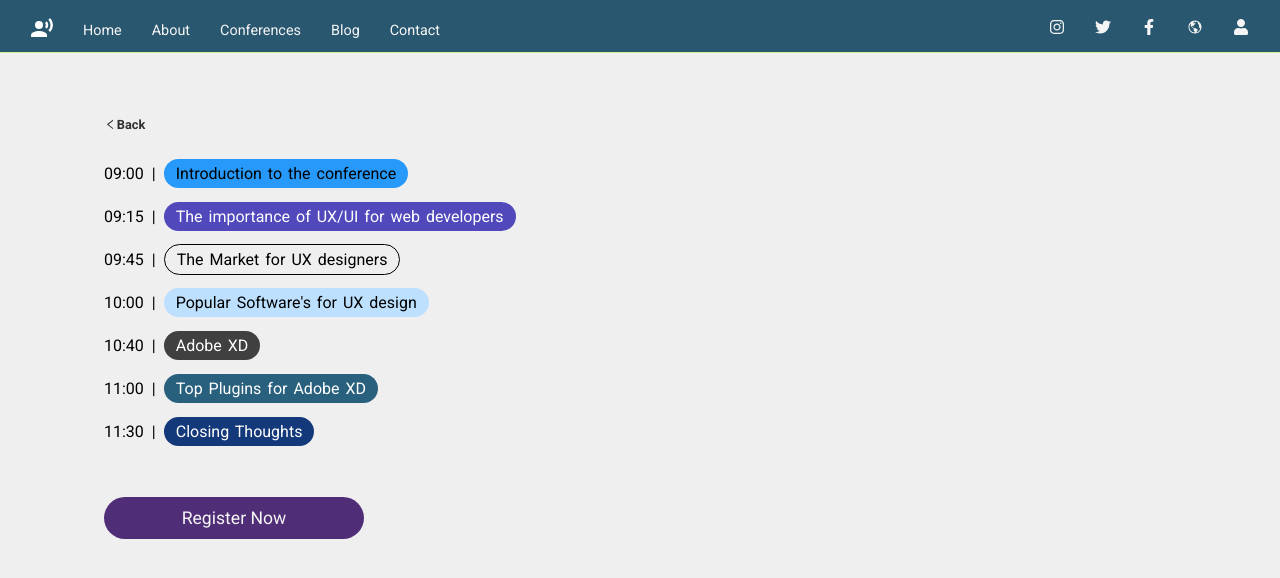
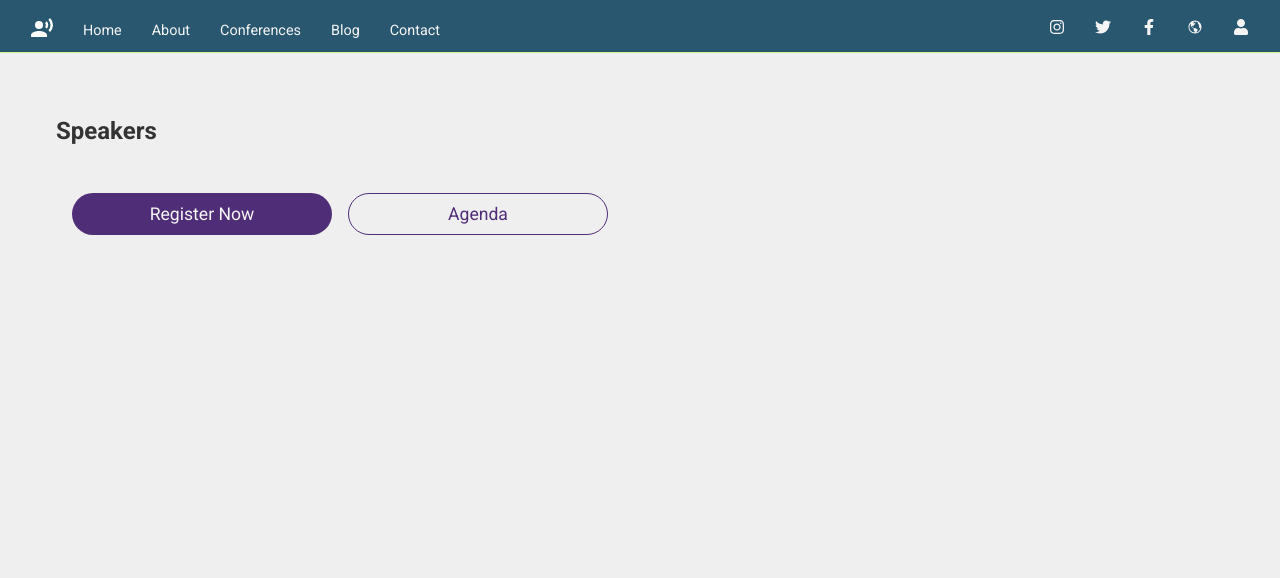
Before and after one commit to Nechir-89/conference-schedule, a React (Create React App) app: page /ConferenceDetails in a window 1280 px wide. Shown: the top 578 px of the page. Built offline with nearby package versions, Linux system fonts and the light colour scheme.

Commit message:
switching between conference details, registration, and agenda

```diff
--- a/public/style/conferenceDetails.css
+++ b/public/style/conferenceDetails.css
@@ -20,22 +20,21 @@ div.left-side h2.figure-caption {
 }
 
 div.right-side {
-  margin-left: 2rem;
-  margin-top: 1rem;
-  display: -webkit-box;
-  display: -ms-flexbox;
-  display: flex;
-  -webkit-box-pack: left;
-      -ms-flex-pack: left;
-          justify-content: left;
-  width: 550px;
-  height: 600px;
+  display: -ms-grid;
+  display: grid;
+  -ms-grid-columns: (600px)[3];
+      grid-template-columns: repeat(3, 600px);
+  width: 600px;
   overflow: hidden;
 }
 
 div.right-side div.detailsSection {
-  width: 550px;
-  margin-left: -550px;
+  -ms-grid-column: 1;
+  -ms-grid-column-span: 1;
+  grid-column: 1/2;
+  -ms-grid-row: 1;
+  grid-row: 1/1;
+  padding: 1rem;
 }
 
 div.right-side div.detailsSection h1.conference-name {
@@ -122,20 +121,28 @@ div.right-side div.detailsSection div.call-to-action button.agenda-btn {
 }
 
 div.right-side div.registerSection {
-  width: 550px;
-  margin-left: -550px;
-}
-
-div.right-side div.registerSection .top-buttons {
-  margin: 1em 3em 3em 2em;
+  -ms-grid-column: 2;
+  -ms-grid-column-span: 1;
+  grid-column: 2/3;
+  -ms-grid-row: 1;
+  grid-row: 1/1;
+  padding: 1rem;
 }
 
 div.right-side div.registerSection .back {
-  background-color: none;
+  display: -webkit-box;
+  display: -ms-flexbox;
+  display: flex;
+  -webkit-box-align: center;
+      -ms-flex-align: center;
+          align-items: center;
+  background-color: transparent;
   border: none;
-  font-size: 1.2rem;
-  color: #808080;
-  margin-left: 1em;
+  margin-bottom: 2rem;
+  font-size: 0.8rem;
+  font-weight: bold;
+  color: rgba(0, 0, 0, 0.8);
+  cursor: pointer;
 }
 
 div.right-side div.registerSection .first_name,
@@ -152,7 +159,7 @@ div.right-side div.registerSection .job_title {
 }
 
 div.right-side div.registerSection .register-form {
-  margin: 4em;
+  margin: 1em;
 }
 
 div.right-side div.registerSection .form-elements {
@@ -200,8 +207,12 @@ div.right-side div.registerSection .register {
 }
 
 div.right-side div.agendaSection {
-  width: 550px;
-  padding: 2rem;
+  -ms-grid-column: 3;
+  -ms-grid-column-span: 1;
+  grid-column: 3/4;
+  -ms-grid-row: 1;
+  grid-row: 1/1;
+  padding: 1rem;
 }
 
 div.right-side div.agendaSection div {
@@ -237,22 +248,4 @@ div.right-side div.agendaSection button.back-btn {
   color: rgba(0, 0, 0, 0.8);
   cursor: pointer;
 }
-
-div.right-side div.agendaSection button.register {
-  width: 260px;
-  height: 42px;
-  border-radius: 3rem;
-  cursor: pointer;
-  font-size: 1.1rem;
-  outline: none;
-  border: none;
-  background-color: #502e77;
-  color: whitesmoke;
-  margin-top: 2rem;
-}
-
-div.right-side div.agendaSection button.register:hover {
-  -webkit-box-shadow: 0px 0px 7.5px rgba(0, 0, 0, 0.5);
-          box-shadow: 0px 0px 7.5px rgba(0, 0, 0, 0.5);
-}
 /*# sourceMappingURL=conferenceDetails.css.map */
--- a/public/style/conferenceDetails.scss
+++ b/public/style/conferenceDetails.scss
@@ -21,22 +21,20 @@ div.left-side {
 }
 
 div.right-side {
-    margin-left: 2rem;
-    margin-top: 1rem;
-    display: flex;
-    justify-content: left;
-    width: 550px;
-    height: 600px;
+
+    display: grid;
+    grid-template-columns: repeat(3, 600px);
+    width: 600px;
     overflow: hidden;
-
     div.detailsSection {
-        width: 550px;
-        margin-left: -550px;
-
+        grid-column: 1/2;
+        grid-row: 1/1;
+        padding: 1rem;
         h1.conference-name {
             color: #333333;
             margin-bottom: 1rem;
         }
+
         p.conference-description {
             margin-bottom: 2rem;
             color: #4d4d4d;
@@ -100,18 +98,20 @@ div.right-side {
         }
     }
     div.registerSection {
-        width: 550px;
-        margin-left: -550px;
-        .top-buttons {
-            margin: 1em 3em 3em 2em;
-        }
+        grid-column: 2/3;
+        grid-row: 1/1;
+        padding: 1rem;
 
         .back {
-            background-color: none;
+            display: flex;
+            align-items: center;
+            background-color: transparent;
             border: none;
-            font-size: 1.2rem;
-            color: #808080;
-            margin-left: 1em;
+            margin-bottom: 2rem;
+            font-size: 0.8rem;
+            font-weight: bold;
+            color: rgba(0, 0, 0, 0.8);
+            cursor: pointer;
         }
         .first_name,
         .last_name,
@@ -127,7 +127,7 @@ div.right-side {
         }
 
         .register-form {
-            margin: 4em;
+            margin: 1em;
         }
 
         .form-elements {
@@ -175,8 +175,9 @@ div.right-side {
         }
     }
     div.agendaSection {
-        width: 550px;
-        padding: 2rem;
+        grid-column: 3/4;
+        grid-row: 1/1;
+        padding: 1rem;
         div {
             margin: 1.5rem 0;
 
@@ -192,7 +193,7 @@ div.right-side {
                 padding: 0.3rem 0.75rem;
             }
         }
-        button.back-btn{
+        button.back-btn {
             display: flex;
             align-items: center;
             background-color: transparent;
@@ -203,20 +204,5 @@ div.right-side {
             color: rgba(0, 0, 0, 0.8);
             cursor: pointer;
         }
-        button.register {
-            width: 260px;
-            height: 42px;
-            border-radius: 3rem;
-            cursor: pointer;
-            font-size: 1.1rem;
-            outline: none;
-            border: none;
-            background-color: #502e77;
-            color: whitesmoke;
-            &:hover {
-                box-shadow: 0px 0px 7.5px rgba(0, 0, 0, 0.5);
-            }
-            margin-top: 2rem;
-        }
     }
 }
--- a/src/components/ConferenceDetails.js
+++ b/src/components/ConferenceDetails.js
@@ -5,6 +5,9 @@ class ConferenceDetails extends React.Component {
     constructor(props) {
         super(props)
         this.state = {
+            gridColumnDetails: '1/2',
+            gridColumnRegister: '2/3',
+            gridColumnAgenda: '3/4'
         }
     }
 
@@ -20,7 +23,7 @@ class ConferenceDetails extends React.Component {
                 </div>
                 {/* col 2 */}
                 <div className='right-side'>
-                    <div className='detailsSection'>
+                    <div className='detailsSection' style={{'grid-column': this.state.gridColumnDetails}}>
                         <h1 className='conference-name'>{this.props.name}</h1>
                         <p className='conference-description'>
                             {this.props.description}
@@ -42,16 +45,15 @@ class ConferenceDetails extends React.Component {
 
                         </div>
                         <div className='call-to-action'>
-                            <button className='register-btn' to='/RegisterForm/'>Register Now</button>
-                            <button className='agenda-btn'>Agenda</button>
+                            <button className='register-btn' onClick={()=>{this.setState({gridColumnDetails: '2/3', gridColumnRegister: '1/2'})}}>Register Now</button>
+                            <button className='agenda-btn' onClick={()=>{this.setState({gridColumnDetails: '3/4', gridColumnAgenda: '1/2'})}}>Agenda</button>
                         </div>
                     </div>
-                    <div className='registerSection'>
-                        <div className='top-buttons'>
+                    <div className='registerSection' style={{gridColumn: this.state.gridColumnRegister}}>
+                        <div className='top-buttons' onClick={()=>{this.setState({gridColumnDetails:'1/2', gridColumnRegister:'2/3'})}}>
                             <button className='back'>
                                 <IoIosArrowBack color='#000' size={30} />Back
-                                </button>
-                            <button className='agenda'>Agenda</button>
+                            </button>
                         </div>
                         <form className='register-form'>
                             <ul className='form-elements'>
@@ -88,8 +90,8 @@ class ConferenceDetails extends React.Component {
                             <button className='register'>Register</button>
                         </form>
                     </div>
-                    <div className='agendaSection'>
-                            <button className='back-btn'>
+                    <div className='agendaSection' style={{gridColumn: this.state.gridColumnAgenda}}>
+                            <button className='back-btn' onClick={()=>{this.setState({gridColumnDetails: '1/2', gridColumnAgenda: '3/4'})}}>
                                 <AiOutlineLeft />
                                 Back
                             </button>
@@ -100,7 +102,6 @@ class ConferenceDetails extends React.Component {
                             <div><span className='at'>10:40</span><span className='bar'>|</span><span className='title' style={{backgroundColor: '#404040', color:'white'}}>Adobe XD</span></div>
                             <div><span className='at'>11:00</span><span className='bar'>|</span><span className='title' style={{backgroundColor: '#28607D', color:'white'}}>Top Plugins for Adobe XD</span></div>
                             <div><span className='at'>11:30</span><span className='bar'>|</span><span className='title' style={{backgroundColor: '#13397B', color:'white'}}>Closing Thoughts</span></div>
-                            <button className='register'>Register Now</button>
                     </div>
                 </div>
             </div>
```
Also changed, not shown: 1 other file (tests, documents, lock files or other folders).
